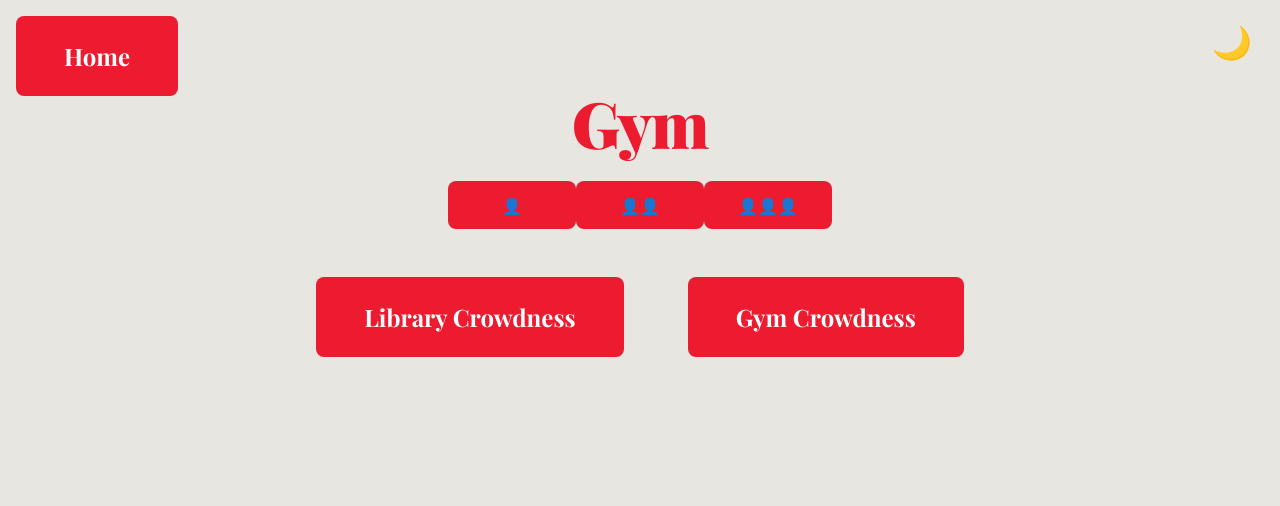
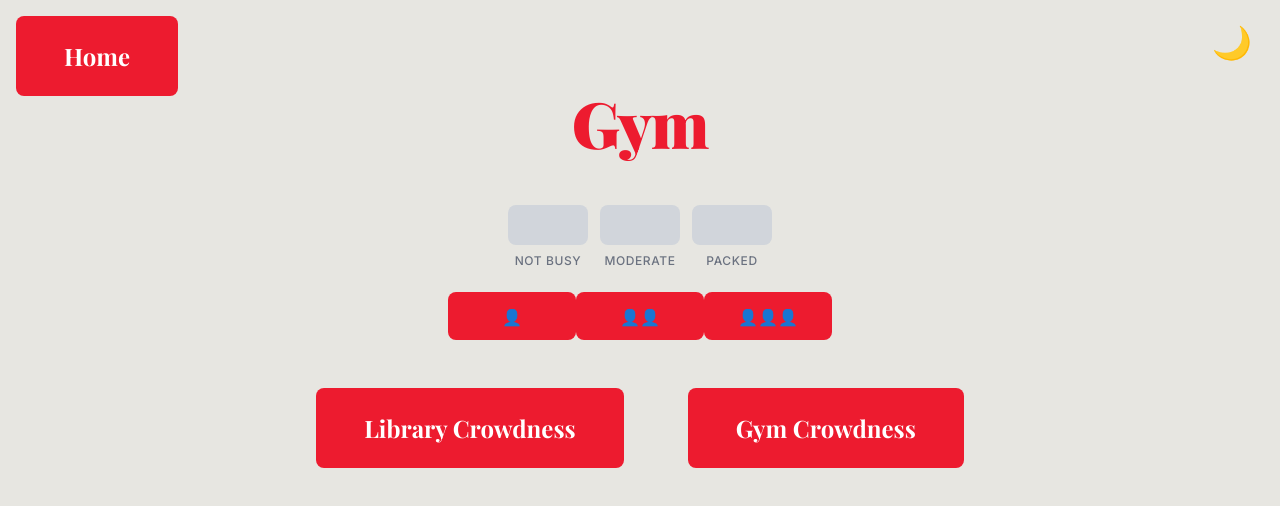
Before and after one commit to KyunSC/crowd-check, an Angular app: page /gym-page in a window 1280 px wide. Shown: the top 506 px of the page. Built offline with nearby package versions, Linux system fonts and the light colour scheme.

Commit message:
Added crowdedness meter

```diff
--- /dev/null
+++ b/src/app/components/crowd-meter/crowd-meter.css
@@ -0,0 +1,52 @@
+.meter {
+  display: flex;
+  gap: 0.75rem;
+  padding: 1.5rem 0;
+}
+
+.segment-wrapper {
+  display: flex;
+  flex-direction: column;
+  align-items: center;
+  gap: 0.5rem;
+}
+
+.segment {
+  width: 5rem;
+  height: 2.5rem;
+  border-radius: 8px;
+  background-color: #d1d5db;
+  transition: background-color 0.3s ease, box-shadow 0.3s ease;
+}
+
+:host-context(body.dark-theme) .segment {
+  background-color: #374151;
+}
+
+.segment-green.active {
+  background-color: #22c55e;
+  box-shadow: 0 0 12px rgba(34, 197, 94, 0.5);
+}
+
+.segment-yellow.active {
+  background-color: #eab308;
+  box-shadow: 0 0 12px rgba(234, 179, 8, 0.5);
+}
+
+.segment-red.active {
+  background-color: #ef4444;
+  box-shadow: 0 0 12px rgba(239, 68, 68, 0.5);
+}
+
+.segment-label {
+  font-family: 'Inter', sans-serif;
+  font-size: 0.75rem;
+  font-weight: 500;
+  color: #6b7280;
+  text-transform: uppercase;
+  letter-spacing: 0.05em;
+}
+
+:host-context(body.dark-theme) .segment-label {
+  color: #9ca3af;
+}
--- /dev/null
+++ b/src/app/components/crowd-meter/crowd-meter.html
@@ -0,0 +1,14 @@
+<div class="meter">
+  <div class="segment-wrapper">
+    <div class="segment segment-green" [class.active]="level >= 1"></div>
+    <span class="segment-label">Not busy</span>
+  </div>
+  <div class="segment-wrapper">
+    <div class="segment segment-yellow" [class.active]="level >= 2"></div>
+    <span class="segment-label">Moderate</span>
+  </div>
+  <div class="segment-wrapper">
+    <div class="segment segment-red" [class.active]="level >= 3"></div>
+    <span class="segment-label">Packed</span>
+  </div>
+</div>
--- /dev/null
+++ b/src/app/components/crowd-meter/crowd-meter.ts
@@ -0,0 +1,11 @@
+import { Component, Input } from '@angular/core';
+
+@Component({
+  selector: 'app-crowd-meter',
+  imports: [],
+  templateUrl: './crowd-meter.html',
+  styleUrl: './crowd-meter.css',
+})
+export class CrowdMeter {
+  @Input() level: number = 0;
+}
--- a/src/app/components/vote-button/vote-button.css
+++ b/src/app/components/vote-button/vote-button.css
@@ -16,3 +16,12 @@
 .vote-btn:hover {
   background-color: #c8102e;
 }
+
+.vote-btn.selected {
+  background-color: #c8102e;
+  box-shadow: 0 0 0 3px #fff, 0 0 0 5px #ed1b2f;
+}
+
+:host-context(body.dark-theme) .vote-btn.selected {
+  box-shadow: 0 0 0 3px #000, 0 0 0 5px #ed1b2f;
+}
--- a/src/app/components/vote-button/vote-button.html
+++ b/src/app/components/vote-button/vote-button.html
@@ -1 +1 @@
-<button class="vote-btn">{{ label }}</button>
+<button class="vote-btn" [class.selected]="selected" (click)="onClick()">{{ label }}</button>
--- a/src/app/components/vote-button/vote-button.ts
+++ b/src/app/components/vote-button/vote-button.ts
@@ -1,4 +1,4 @@
-import { Component, Input } from '@angular/core';
+import { Component, EventEmitter, Input, Output } from '@angular/core';
 
 @Component({
   selector: 'app-vote-button',
@@ -8,4 +8,11 @@ import { Component, Input } from '@angular/core';
 })
 export class VoteButton {
   @Input() label: string = 'Vote';
+  @Input() value: number = 0;
+  @Input() selected: boolean = false;
+  @Output() voted = new EventEmitter<number>();
+
+  onClick() {
+    this.voted.emit(this.value);
+  }
 }
--- a/src/app/pages/gym-page/gym-page.html
+++ b/src/app/pages/gym-page/gym-page.html
@@ -1,7 +1,8 @@
 <h1>Gym</h1>
+<app-crowd-meter [level]="crowdLevel()"></app-crowd-meter>
 <section class="vote-container">
-  <app-vote-button label="👤"></app-vote-button>
-  <app-vote-button label="👤👤"></app-vote-button>
-  <app-vote-button label="👤👤👤"></app-vote-button>
+  <app-vote-button label="👤" [value]="1" [selected]="crowdLevel() === 1" (voted)="crowdLevel.set($event)"></app-vote-button>
+  <app-vote-button label="👤👤" [value]="2" [selected]="crowdLevel() === 2" (voted)="crowdLevel.set($event)"></app-vote-button>
+  <app-vote-button label="👤👤👤" [value]="3" [selected]="crowdLevel() === 3" (voted)="crowdLevel.set($event)"></app-vote-button>
 </section>
 <app-home-button></app-home-button>
--- a/src/app/pages/gym-page/gym-page.ts
+++ b/src/app/pages/gym-page/gym-page.ts
@@ -1,13 +1,14 @@
-import { Component } from '@angular/core';
+import { Component, signal } from '@angular/core';
 import { HomeButton } from '../../components/home-button/home-button';
 import { VoteButton } from '../../components/vote-button/vote-button';
+import { CrowdMeter } from '../../components/crowd-meter/crowd-meter';
 
 @Component({
   selector: 'app-gym-page',
-  imports: [HomeButton, VoteButton],
+  imports: [HomeButton, VoteButton, CrowdMeter],
   templateUrl: './gym-page.html',
   styleUrl: './gym-page.css',
 })
 export class GymPage {
-
+  crowdLevel = signal(0);
 }
--- a/src/app/pages/library-page/library-page.html
+++ b/src/app/pages/library-page/library-page.html
@@ -1,7 +1,8 @@
 <h1>Library</h1>
+<app-crowd-meter [level]="crowdLevel()"></app-crowd-meter>
 <section class="vote-container">
-  <app-vote-button label="👤"></app-vote-button>
-  <app-vote-button label="👤👤"></app-vote-button>
-  <app-vote-button label="👤👤👤"></app-vote-button>
+  <app-vote-button label="👤" [value]="1" [selected]="crowdLevel() === 1" (voted)="crowdLevel.set($event)"></app-vote-button>
+  <app-vote-button label="👤👤" [value]="2" [selected]="crowdLevel() === 2" (voted)="crowdLevel.set($event)"></app-vote-button>
+  <app-vote-button label="👤👤👤" [value]="3" [selected]="crowdLevel() === 3" (voted)="crowdLevel.set($event)"></app-vote-button>
 </section>
 <app-home-button></app-home-button>
--- a/src/app/pages/library-page/library-page.ts
+++ b/src/app/pages/library-page/library-page.ts
@@ -1,13 +1,14 @@
-import { Component } from '@angular/core';
+import { Component, signal } from '@angular/core';
 import { HomeButton } from '../../components/home-button/home-button';
 import { VoteButton } from '../../components/vote-button/vote-button';
+import { CrowdMeter } from '../../components/crowd-meter/crowd-meter';
 
 @Component({
   selector: 'app-library-page',
-  imports: [HomeButton, VoteButton],
+  imports: [HomeButton, VoteButton, CrowdMeter],
   templateUrl: './library-page.html',
   styleUrl: './library-page.css',
 })
 export class LibraryPage {
-
+  crowdLevel = signal(0);
 }
```
